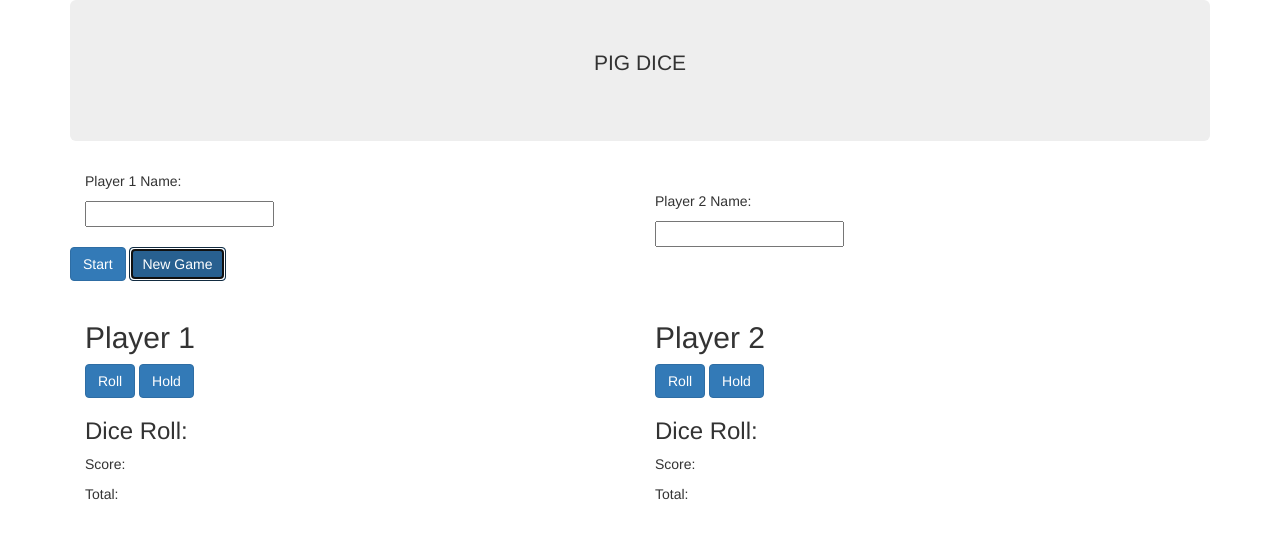
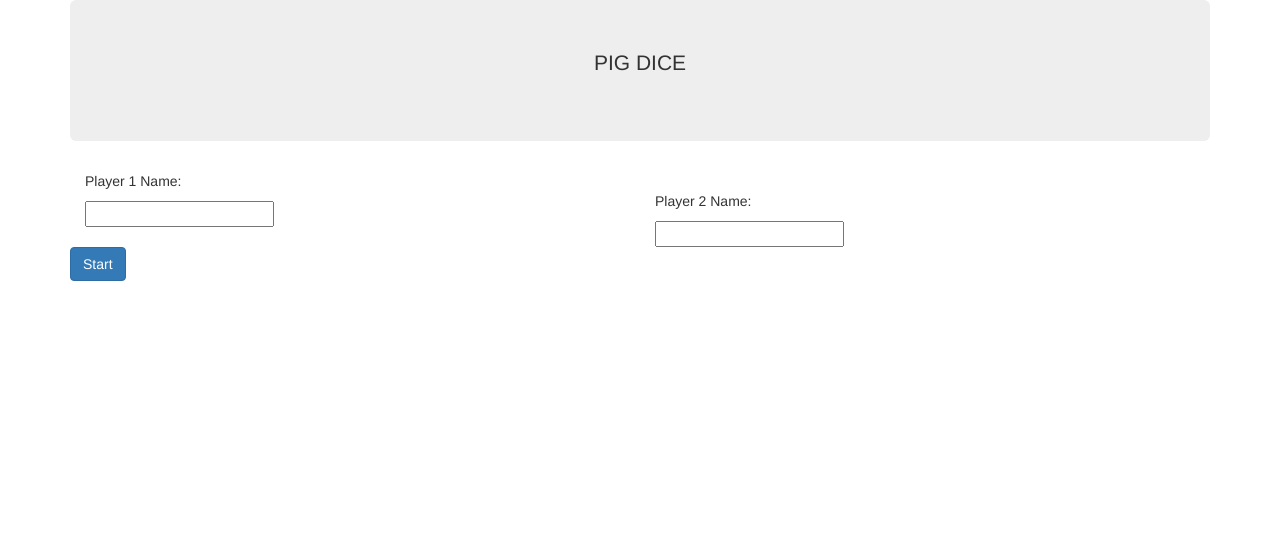
Before and after one commit to Imma7/Pig-Dice, a plain HTML site: page index.html in a window 1280 px wide. Both pictures are taken after a click on the button "New Game". Drawn offline with Linux system fonts and the light colour scheme.

Commit message:
Added show feature after clicking New Game

```diff
--- a/index.html
+++ b/index.html
@@ -23,16 +23,22 @@
             <input type="text" name="player2name">
             </div>
           </form>
+
+        <br>
+
+        <button id="start" type="submit" class="btn btn-primary">Start</button>
         </div>
 
         <br>
-        <button id="start" type="submit" class="btn btn-primary">Start</button>
+
+        <div class="players">
         <button id="newGame" type="submit" class="btn btn-primary">New Game</button>
+
 
         <br>
         <br>
 
-        <div class="players">
+
         <div class="col-md-6">
             <h2>Player 1<span id="player1Name"></span></h2>
             <button id="p1Roll" type="submit" class="btn btn-primary">Roll</button>
@@ -40,7 +46,7 @@
 
             <h3>Dice Roll:<span id="rollDie1"></span></h3>
             <p>Score:<span id="score1"></span></p>
-            <p>Total:</p>
+            <p>Total:<span id="total1"></span></p>
         </div>
 
         <div class="col-md-6">
@@ -48,9 +54,9 @@
             <button id="player2Roll" type="submit" class="btn btn-primary">Roll</button>
             <button id="player2Hold" type="submit" class="btn btn-primary">Hold</button>
 
-            <h3>Dice Roll:</h3>
-            <p>Score:</p>
-            <p>Total:</p>
+            <h3>Dice Roll:<span id="rollDie2"></span></h3>
+            <p>Score:<span id="score2"></span></p>
+            <p>Total:<span id="total2"></span></p>
         </div>
         </div>
 
--- a/js/scripts.js
+++ b/js/scripts.js
@@ -32,7 +32,7 @@ $(document).ready(function(){
       player1 = new Player(true);
       player2 = new Player(false);
 
-      $(".container").hide();
+      $(".inputform").hide();
 
       var player1Name = $(".player1Name").val();
       ("#player1Name").text(player1Name);
@@ -42,7 +42,22 @@ $(document).ready(function(){
 
       player1.playerName = player1Name;
       player2.playerName = player2Name;
+    });
 
+    $("button#newGame").click(function(event) {
+        $(".players").hide();
+        clearValues();
+        player1.newGame();
+        player2.newGame();
+        $("#rollDie1").empty();
+        $("#score1").empty();
+        $("#total1").empty();
+        $("#rollDie2").empty();
+        $("#score2").empty();
+        $("#total2").empty();
+
+        $(".inputform").show();
+    });
 
 
     $("button#p1Roll").click(function(event) {
@@ -53,5 +68,5 @@ $(document).ready(function(){
 
     });
 
-    });
+
 });
```
